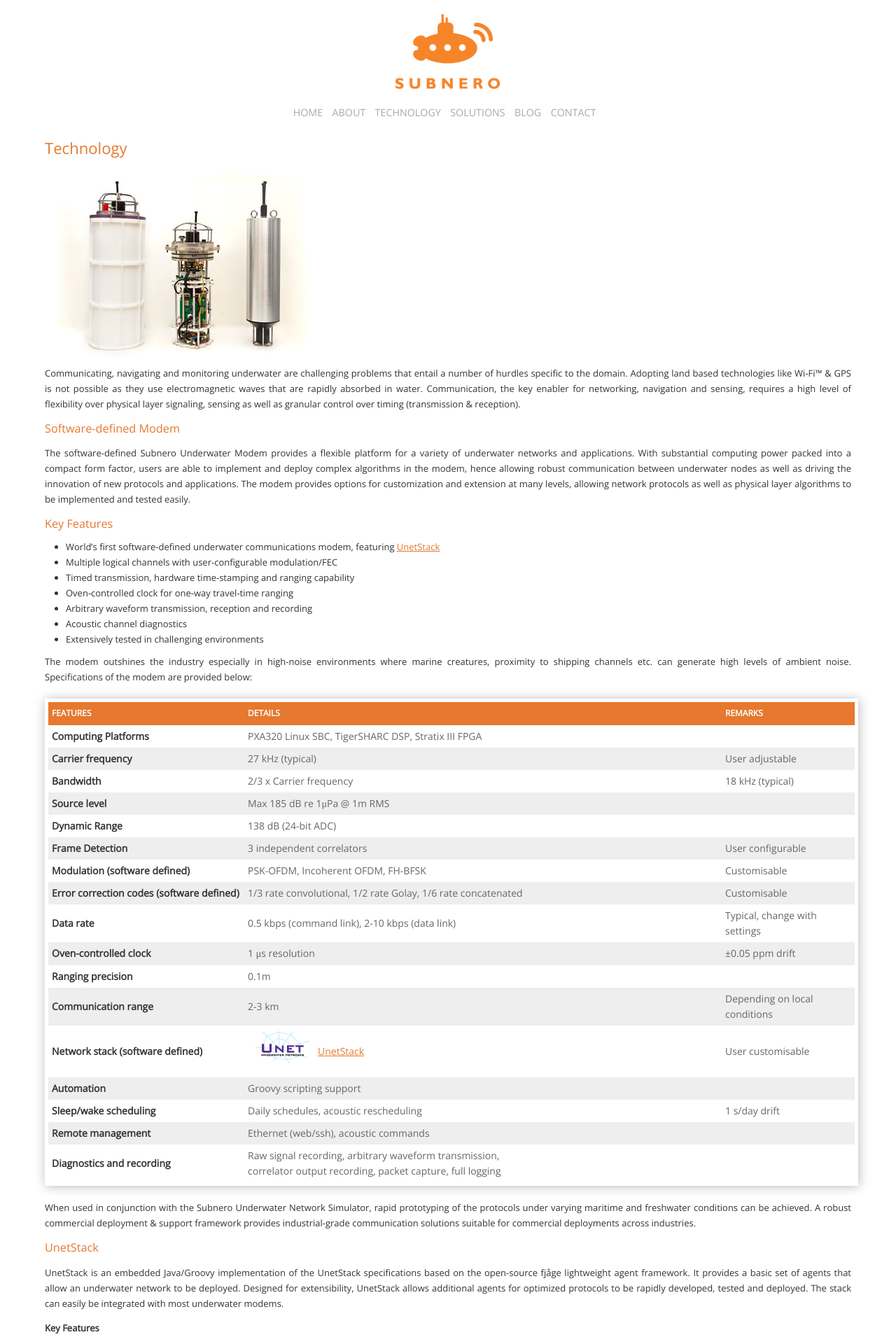
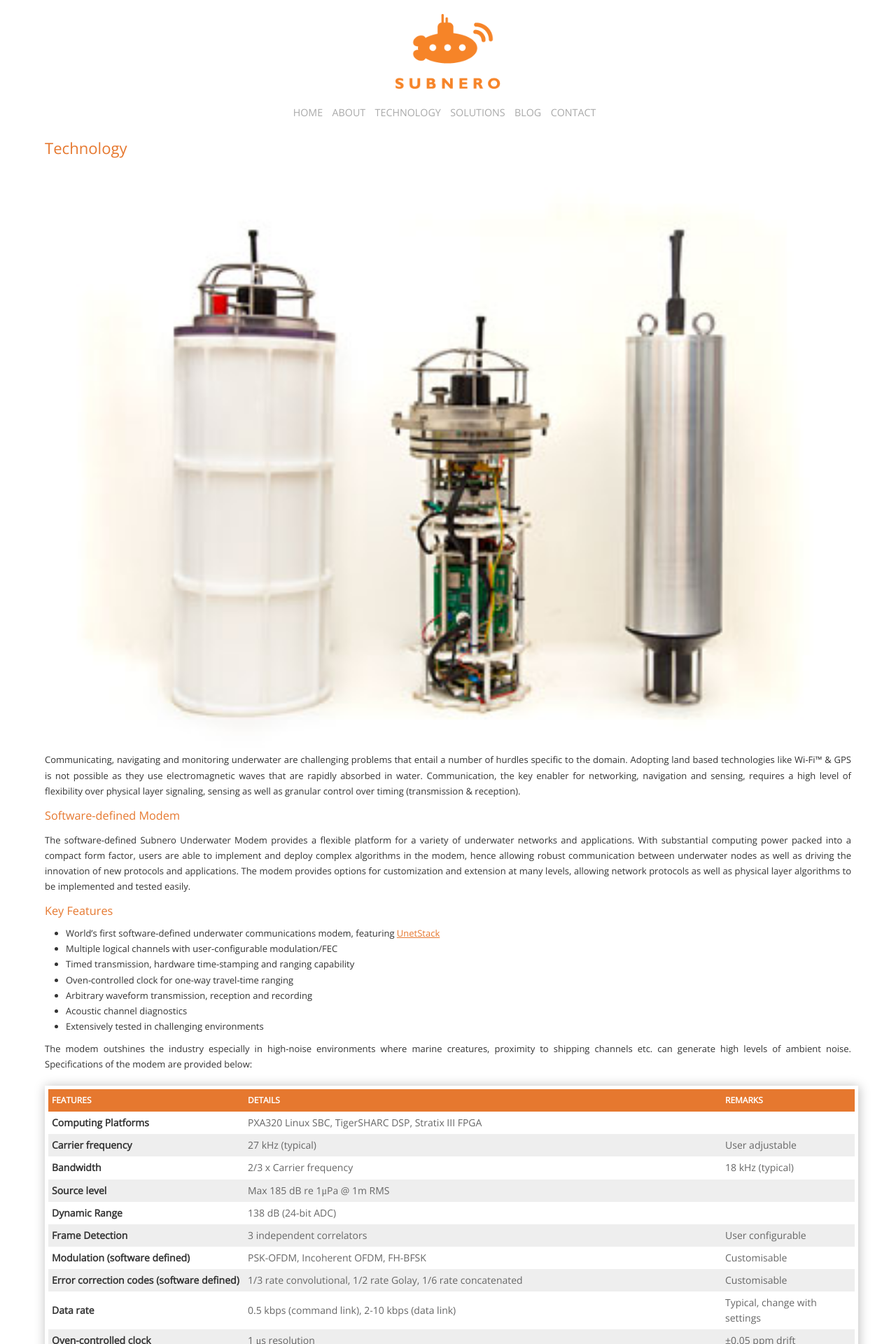
Before and after one commit to subnero1/old_website, a Jekyll site: the page built from technology/index.html, in a window 1280 px wide. Shown: the top 1920 px of the page at 70% size. Built offline with Jekyll 4.4.1, drawn with Linux system fonts in a browser that asks for light colours; Markdown is read by kramdown in place of the engine named in the settings.

Commit message:
Trying possible fix for Tech page on mobile

```diff
--- a/css/mobile.css
+++ b/css/mobile.css
@@ -234,11 +234,14 @@
   margin-right: auto;
 }
 .technology .Trio{
-width: 100%;
-margin-left: auto;
-margin-right: auto;
-
-width:100%;
+  width: 100%;
+  margin-left: auto;
+  margin-right: auto;
+}
+.technology img{
+  width: 100%;
+  margin-left: auto;
+  margin-right: auto;
 }
 .technology h1{
 color :#e6782f;
```
